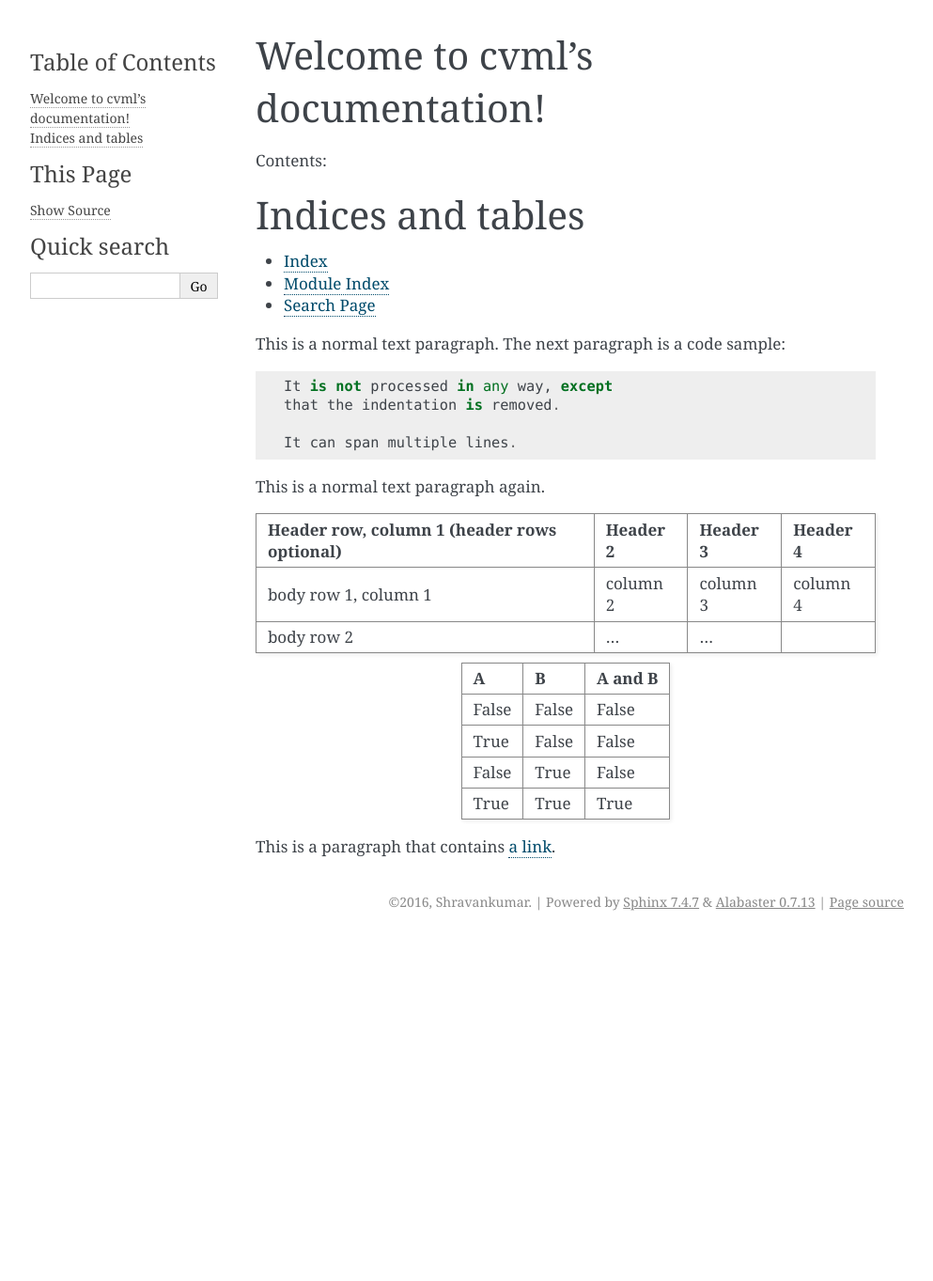
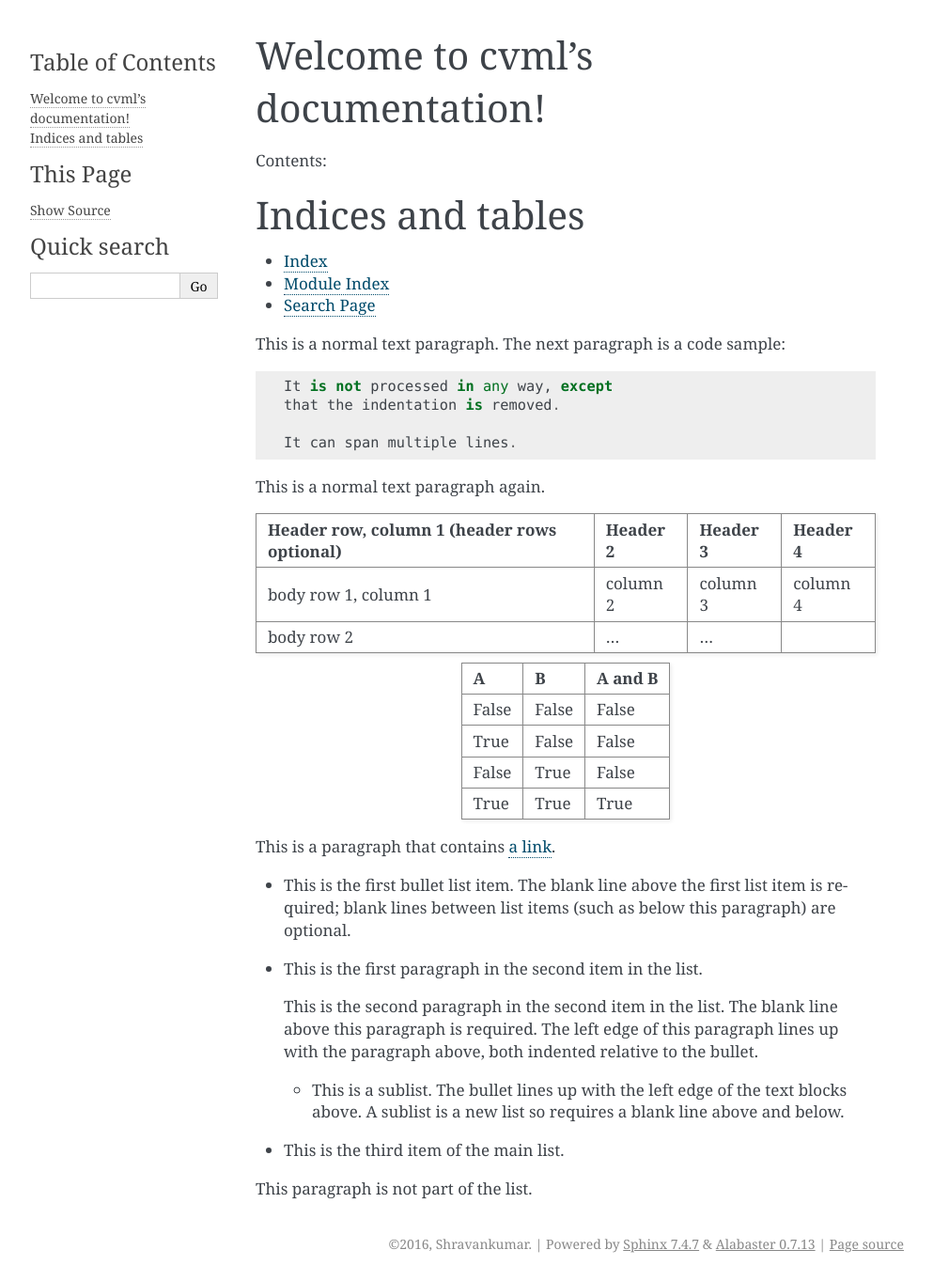
Before and after one commit to ghblog147/cvml-docs, a Sphinx documentation site: the page built from docs/index.rst, in a window 1280 px wide. Shown: the whole page at 94% size, without its empty margins (148-1141 px from the left). Built offline with Sphinx 7.4.7, drawn with Linux system fonts in a browser that asks for light colours; before the commit the page ends 999 px from its top, so only the background shows below that.

Commit message:
doc edit1

```diff
--- a/docs/index.rst
+++ b/docs/index.rst
@@ -51,3 +51,22 @@ True   True   True
 This is a paragraph that contains `a link`_.
 
 .. _a link: http://example.com/
+
+- This is the first bullet list item.  The blank line above the
+  first list item is required; blank lines between list items
+  (such as below this paragraph) are optional.
+
+- This is the first paragraph in the second item in the list.
+
+  This is the second paragraph in the second item in the list.
+  The blank line above this paragraph is required.  The left edge
+  of this paragraph lines up with the paragraph above, both
+  indented relative to the bullet.
+
+  - This is a sublist.  The bullet lines up with the left edge of
+    the text blocks above.  A sublist is a new list so requires a
+    blank line above and below.
+
+- This is the third item of the main list.
+
+This paragraph is not part of the list.
```
